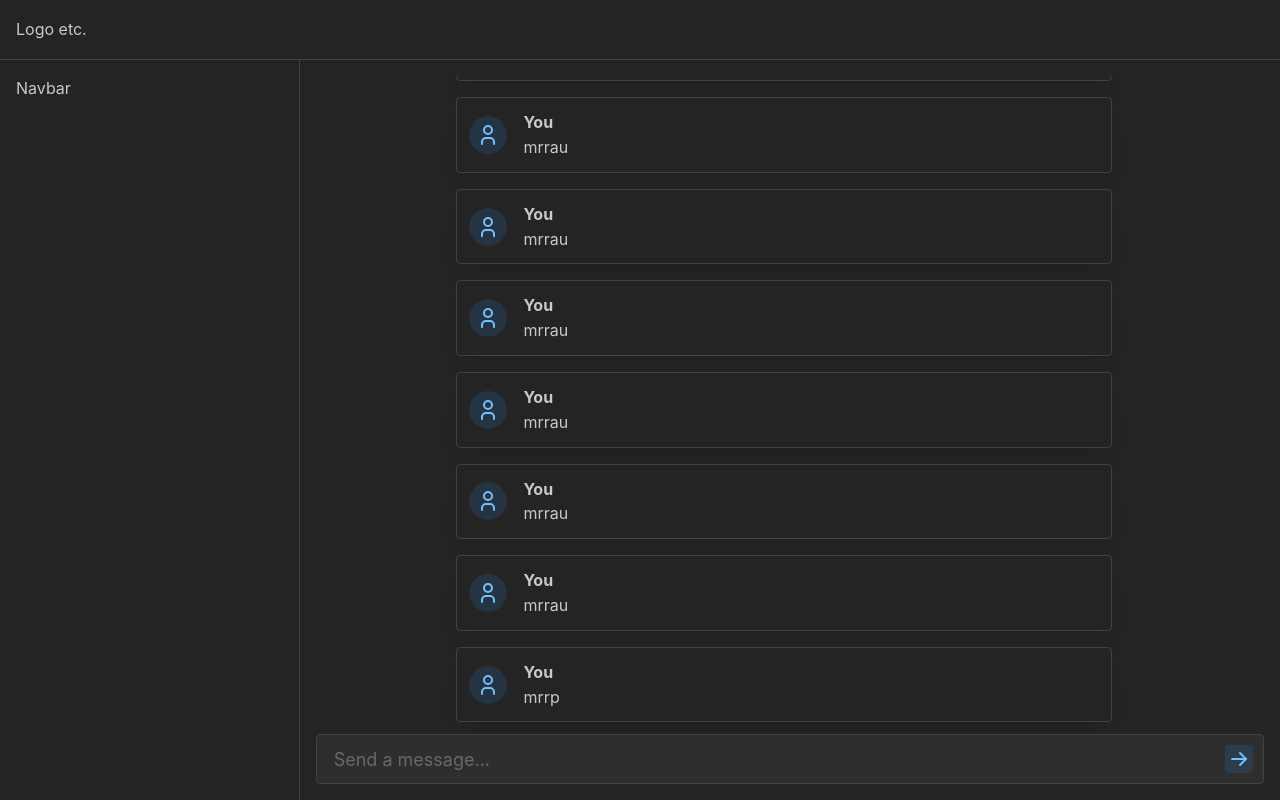
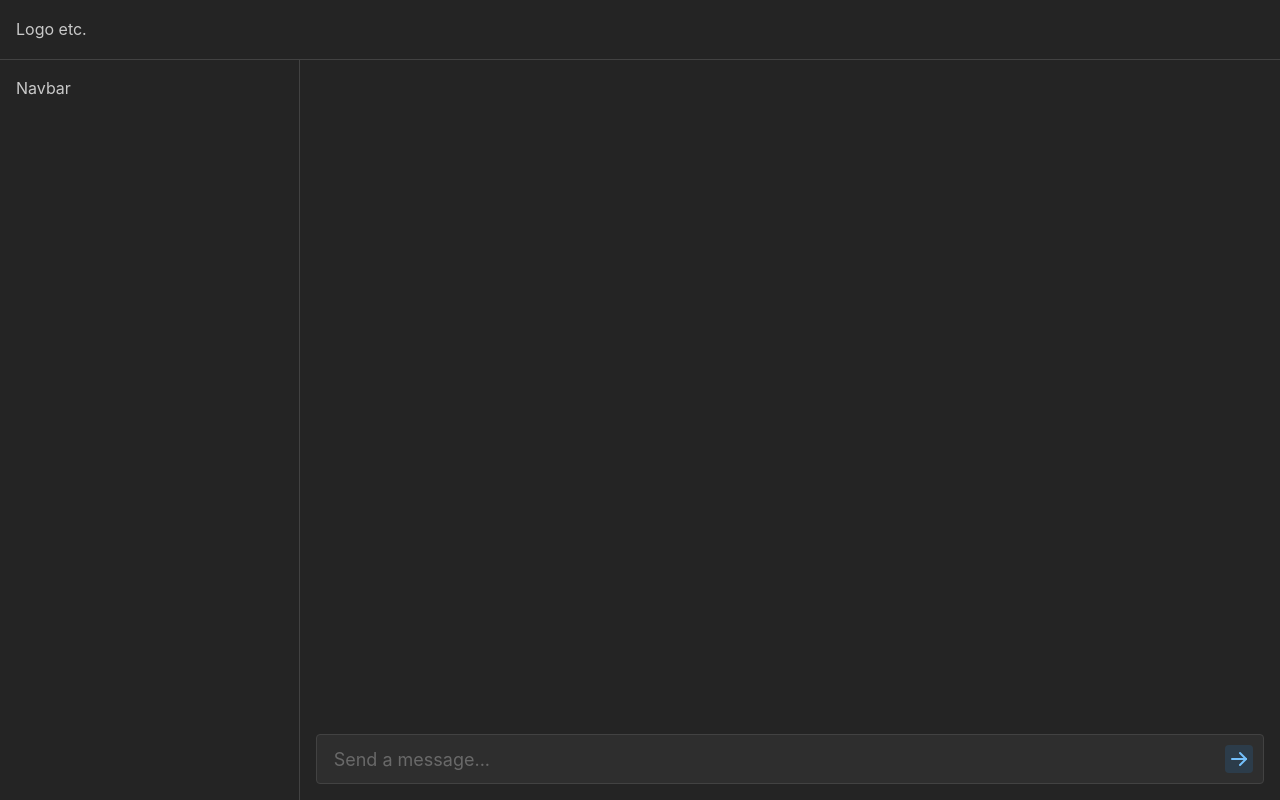
Before and after one commit to TheAlan404/glov-case-assignment, a React (Vite) app: page / in a window 1280 px wide. Built offline with nearby package versions, Linux system fonts and the light colour scheme.

Commit message:
ChatContext: remove test data

```diff
--- a/src/components/chat/ChatContext.tsx
+++ b/src/components/chat/ChatContext.tsx
@@ -15,17 +15,7 @@ export const ChatContext = React.createContext<IChatContext>({
 export const useChatContext = () => useContext(ChatContext);
 
 export const ChatContextProvider = ({ children }: React.PropsWithChildren) => {
-    const [messages, setMessages] = useState<Message[]>([
-        { sender: "user", content: "meow" },
-        { sender: "agent", content: "mrrp" },
-        { sender: "user", content: "mrrau" },
-        { sender: "user", content: "mrrau" },
-        { sender: "user", content: "mrrau" },
-        { sender: "user", content: "mrrau" },
-        { sender: "user", content: "mrrau" },
-        { sender: "user", content: "mrrau" },
-        { sender: "user", content: "mrrp" },
-    ]);
+    const [messages, setMessages] = useState<Message[]>([]);
 
     const addMessage = (message: Message) => {
         setMessages(m => [...m, message]);
```
